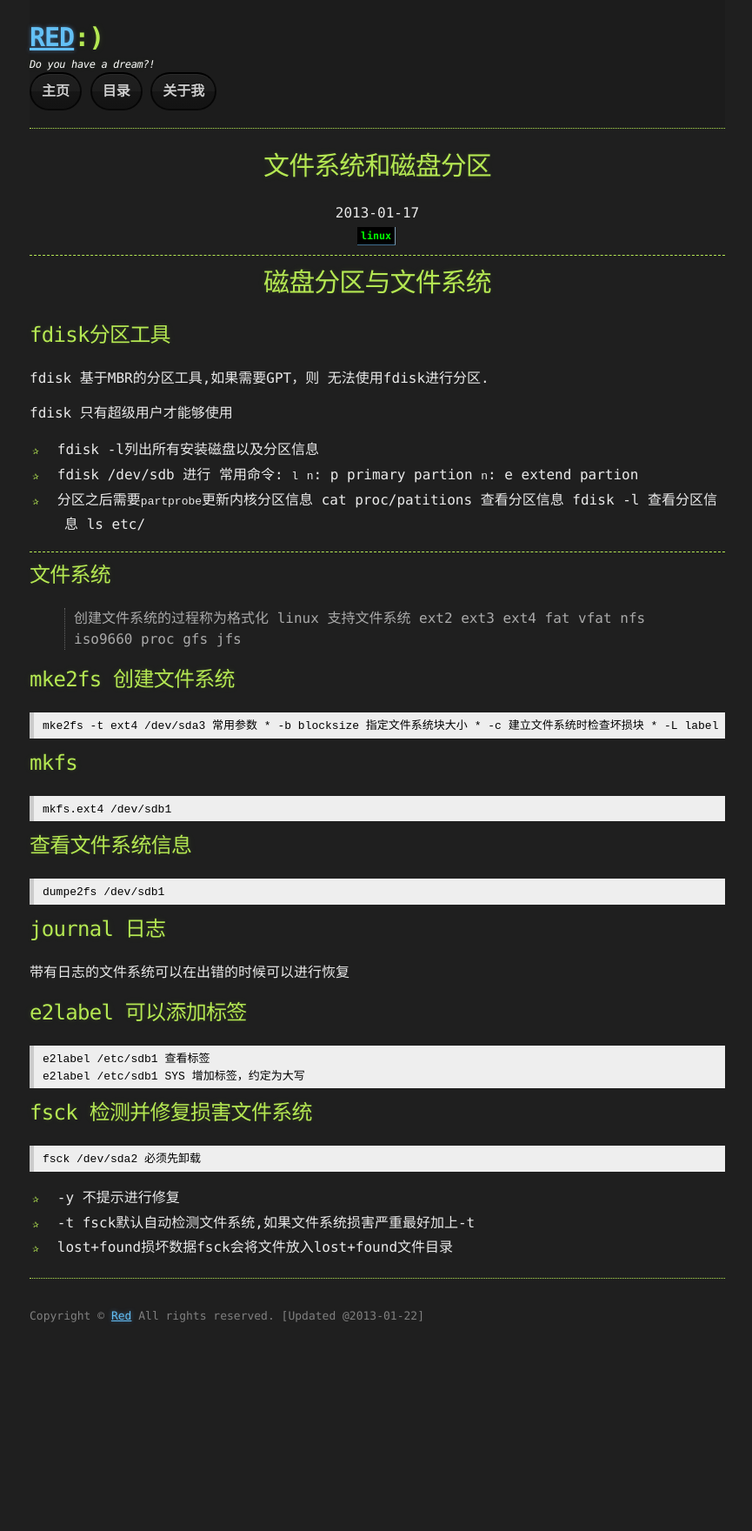
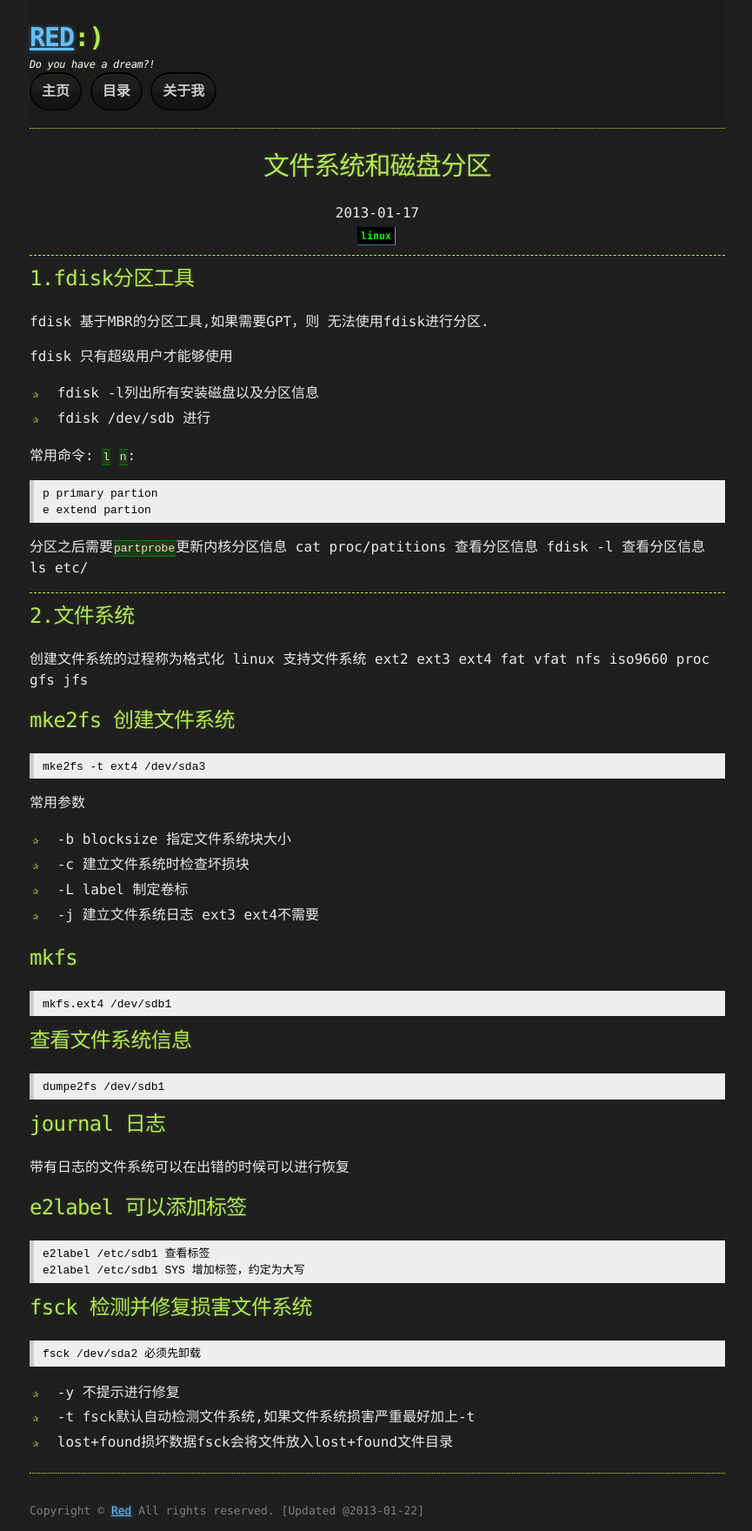
Before and after one commit to RedHjkl/redhjkl.github.com, a Jekyll site: the page built from _posts/2013-01-17-file-disk-control.md, in a window 1280 px wide. Shown: the whole page at 87% size, without its empty margins (206-1071 px from the left). Built offline with Jekyll 4.4.1, drawn with Linux system fonts in a browser that asks for light colours; Markdown is read by kramdown in place of the engine named in the settings; before the commit the page ends 1536 px from its top, so only the background shows below that.

```diff
--- a/_posts/2013-01-17-file-disk-control.md
+++ b/_posts/2013-01-17-file-disk-control.md
@@ -6,34 +6,39 @@
 tags: [linux]
 ---
 
-# 磁盘分区与文件系统
-## fdisk分区工具
+## 1.fdisk分区工具
 
 fdisk 基于MBR的分区工具,如果需要GPT，则
 无法使用fdisk进行分区.
 
 fdisk 只有超级用户才能够使用
+
 * fdisk -l列出所有安装磁盘以及分区信息
 * fdisk /dev/sdb 进行
-    常用命令: `l`
-	`n`: p primary partion
-	`n`: e extend partion
-* 分区之后需要`partprobe`更新内核分区信息
-	cat proc/patitions 查看分区信息
-	fdisk -l 查看分区信息
-	ls etc/
+
+常用命令: `l` `n`:
+
+    p primary partion
+    e extend partion
+
+分区之后需要`partprobe`更新内核分区信息
+    cat proc/patitions 查看分区信息
+    fdisk -l 查看分区信息
+    ls etc/
 
 ----
 
-## 文件系统
-> 创建文件系统的过程称为格式化
+## 2.文件系统
+创建文件系统的过程称为格式化
 linux 支持文件系统
     ext2 ext3 ext4 fat vfat
 	nfs iso9660 proc gfs jfs
 
 ## mke2fs 创建文件系统
     mke2fs -t ext4 /dev/sda3
+
 常用参数
+
 * -b blocksize 指定文件系统块大小
 * -c 建立文件系统时检查坏损块
 * -L label 制定卷标
```
Also changed, not shown: _posts/2013-01-15-begin-of-ubuntu.md (+4 -0 lines).
